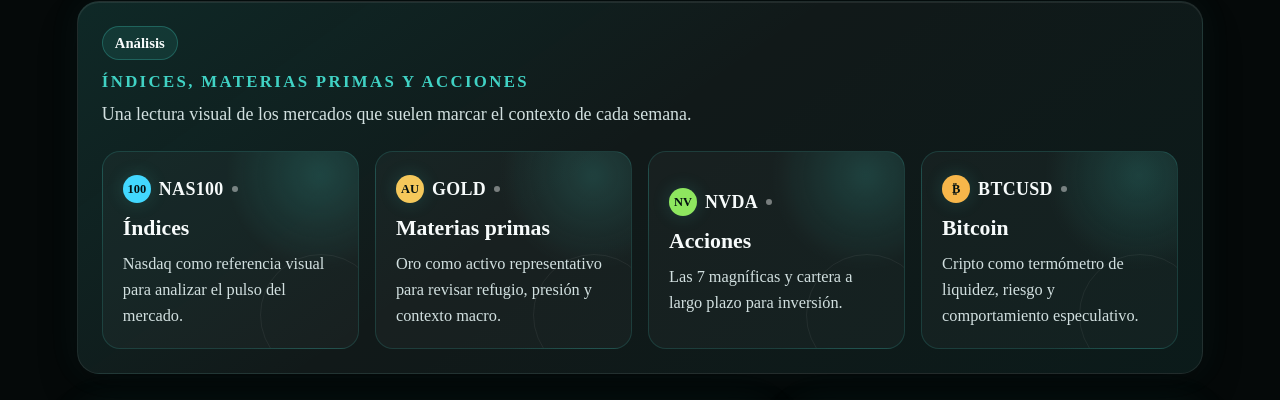
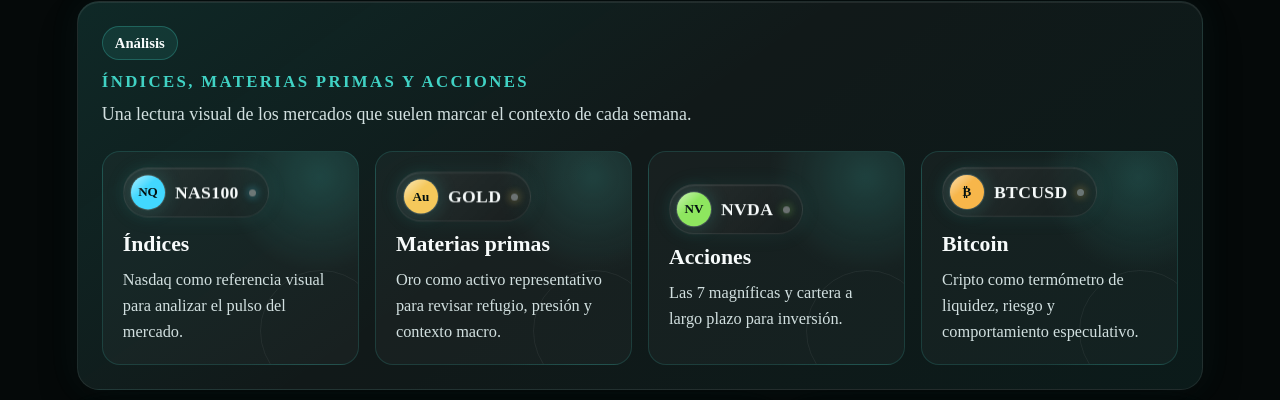
Before and after one commit to cristianzafra924-source/crz-trader-landing, a plain HTML site: page analisis.html in a window 1280 px wide. Shown: the part 942-1342 px from the top of the page. Drawn offline with Linux system fonts and the light colour scheme; grey boxes are pictures that could not be loaded.

Commit message:
Animate market asset tickers

```diff
--- a/analisis.html
+++ b/analisis.html
@@ -19,7 +19,7 @@
   <link rel="preconnect" href="https://fonts.googleapis.com">
   <link rel="preconnect" href="https://fonts.gstatic.com" crossorigin>
   <link href="https://fonts.googleapis.com/css2?family=Manrope:wght@300;400;500;600;700;800&display=swap" rel="stylesheet">
-  <link rel="stylesheet" href="styles.css?v=hero-bg-full-1">
+  <link rel="stylesheet" href="styles.css?v=asset-tickers-1">
 </head>
 <body>
   <header class="topbar">
@@ -71,12 +71,12 @@
 
         <div class="market-groups">
           <div class="market-group market-category market-nasdaq">
-            <div class="market-symbol"><b>100</b><span>NAS100</span><i></i></div>
+            <div class="market-symbol"><b>NQ</b><span>NAS100</span><i></i></div>
             <span class="market-label">Índices</span>
             <p>Nasdaq como referencia visual para analizar el pulso del mercado.</p>
           </div>
           <div class="market-group market-category market-gold">
-            <div class="market-symbol"><b>AU</b><span>GOLD</span><i></i></div>
+            <div class="market-symbol"><b>Au</b><span>GOLD</span><i></i></div>
             <span class="market-label">Materias primas</span>
             <p>Oro como activo representativo para revisar refugio, presión y contexto macro.</p>
           </div>
--- a/styles.css
+++ b/styles.css
@@ -505,11 +505,27 @@
   background:
     radial-gradient(circle at 85% 12%, rgba(64, 210, 196, 0.18), transparent 34%),
     rgba(255, 255, 255, 0.032);
+  transition:
+    transform 220ms ease,
+    border-color 220ms ease,
+    box-shadow 220ms ease,
+    background 220ms ease;
 }
 
 .market-category {
   position: relative;
   overflow: hidden;
+}
+
+.market-category:hover {
+  transform: translateY(-5px);
+  border-color: rgba(64, 210, 196, 0.36);
+  background:
+    radial-gradient(circle at 82% 14%, rgba(64, 210, 196, 0.26), transparent 36%),
+    rgba(255, 255, 255, 0.048);
+  box-shadow:
+    0 16px 34px rgba(0, 0, 0, 0.28),
+    0 0 24px rgba(64, 210, 196, 0.12);
 }
 
 .market-category::after {
@@ -521,44 +537,78 @@
   height: 120px;
   border: 1px solid rgba(255, 255, 255, 0.06);
   border-radius: 999px;
+  transition: transform 260ms ease, border-color 260ms ease;
+}
+
+.market-category:hover::after {
+  transform: scale(1.08) rotate(10deg);
+  border-color: rgba(64, 210, 196, 0.16);
 }
 
 .market-symbol {
+  position: relative;
   display: flex;
   align-items: center;
-  gap: 8px;
-  min-height: 34px;
+  gap: 10px;
+  min-height: 42px;
+  padding: 7px 12px 7px 7px;
+  border: 1px solid rgba(255, 255, 255, 0.08);
+  border-radius: 999px;
   color: var(--ink);
+  background:
+    linear-gradient(135deg, rgba(255, 255, 255, 0.09), rgba(255, 255, 255, 0.025)),
+    rgba(0, 0, 0, 0.22);
+  box-shadow:
+    inset 0 1px 0 rgba(255, 255, 255, 0.08),
+    0 0 22px rgba(64, 210, 196, 0.08);
+  animation: marketFloat 7.5s ease-in-out infinite;
+  will-change: transform;
 }
 
 .market-symbol b {
-  width: 28px;
-  height: 28px;
+  position: relative;
+  width: 34px;
+  height: 34px;
   display: inline-flex;
   align-items: center;
   justify-content: center;
+  overflow: hidden;
   border-radius: 999px;
   color: #ffffff;
   background: #0586c7;
-  font-size: 0.78rem;
+  font-size: 0.82rem;
   font-weight: 900;
   line-height: 1;
-  box-shadow: 0 0 18px rgba(64, 210, 196, 0.18);
+  box-shadow:
+    0 0 0 1px rgba(255, 255, 255, 0.15),
+    0 0 20px rgba(64, 210, 196, 0.24);
+  animation: logoPulse 4.8s ease-in-out infinite;
+}
+
+.market-symbol b::after {
+  content: "";
+  position: absolute;
+  inset: -45%;
+  background: linear-gradient(120deg, transparent 30%, rgba(255, 255, 255, 0.42), transparent 62%);
+  transform: translateX(-70%) rotate(18deg);
+  animation: logoSweep 5.8s ease-in-out infinite;
 }
 
 .market-symbol span {
   color: var(--ink);
-  font-size: 1.12rem;
+  font-size: 1.1rem;
   font-weight: 900;
   letter-spacing: 0.02em;
 }
 
 .market-symbol i {
-  width: 6px;
-  height: 6px;
+  width: 7px;
+  height: 7px;
   display: inline-block;
   border-radius: 999px;
-  background: rgba(255, 255, 255, 0.42);
+  background: rgba(255, 255, 255, 0.55);
+  box-shadow: 0 0 10px currentColor;
+  animation: statusBlink 2.8s ease-in-out infinite;
 }
 
 .market-label {
@@ -593,6 +643,38 @@
 .market-btc .market-symbol b {
   background: #f7b64a;
   color: #031010;
+}
+
+.market-nasdaq .market-symbol {
+  animation-delay: 0s;
+}
+
+.market-gold .market-symbol {
+  animation-delay: -1.8s;
+}
+
+.market-nvda .market-symbol {
+  animation-delay: -3.4s;
+}
+
+.market-btc .market-symbol {
+  animation-delay: -5.2s;
+}
+
+.market-nasdaq .market-symbol i {
+  color: #42d8ff;
+}
+
+.market-gold .market-symbol i {
+  color: #f5c85b;
+}
+
+.market-nvda .market-symbol i {
+  color: #8ee65f;
+}
+
+.market-btc .market-symbol i {
+  color: #f7b64a;
 }
 
 .candle {
@@ -903,6 +985,60 @@
   margin: 0;
 }
 
+@keyframes marketFloat {
+  0%,
+  100% {
+    transform: translateY(0);
+  }
+
+  50% {
+    transform: translateY(-6px);
+  }
+}
+
+@keyframes logoPulse {
+  0%,
+  100% {
+    transform: scale(1);
+  }
+
+  50% {
+    transform: scale(1.06);
+  }
+}
+
+@keyframes logoSweep {
+  0%,
+  46%,
+  100% {
+    transform: translateX(-78%) rotate(18deg);
+  }
+
+  62% {
+    transform: translateX(72%) rotate(18deg);
+  }
+}
+
+@keyframes statusBlink {
+  0%,
+  100% {
+    opacity: 0.45;
+  }
+
+  50% {
+    opacity: 1;
+  }
+}
+
+@media (prefers-reduced-motion: reduce) {
+  .market-symbol,
+  .market-symbol b,
+  .market-symbol b::after,
+  .market-symbol i {
+    animation: none;
+  }
+}
+
 @media (max-width: 980px) {
   .topbar {
     align-items: flex-start;
```
